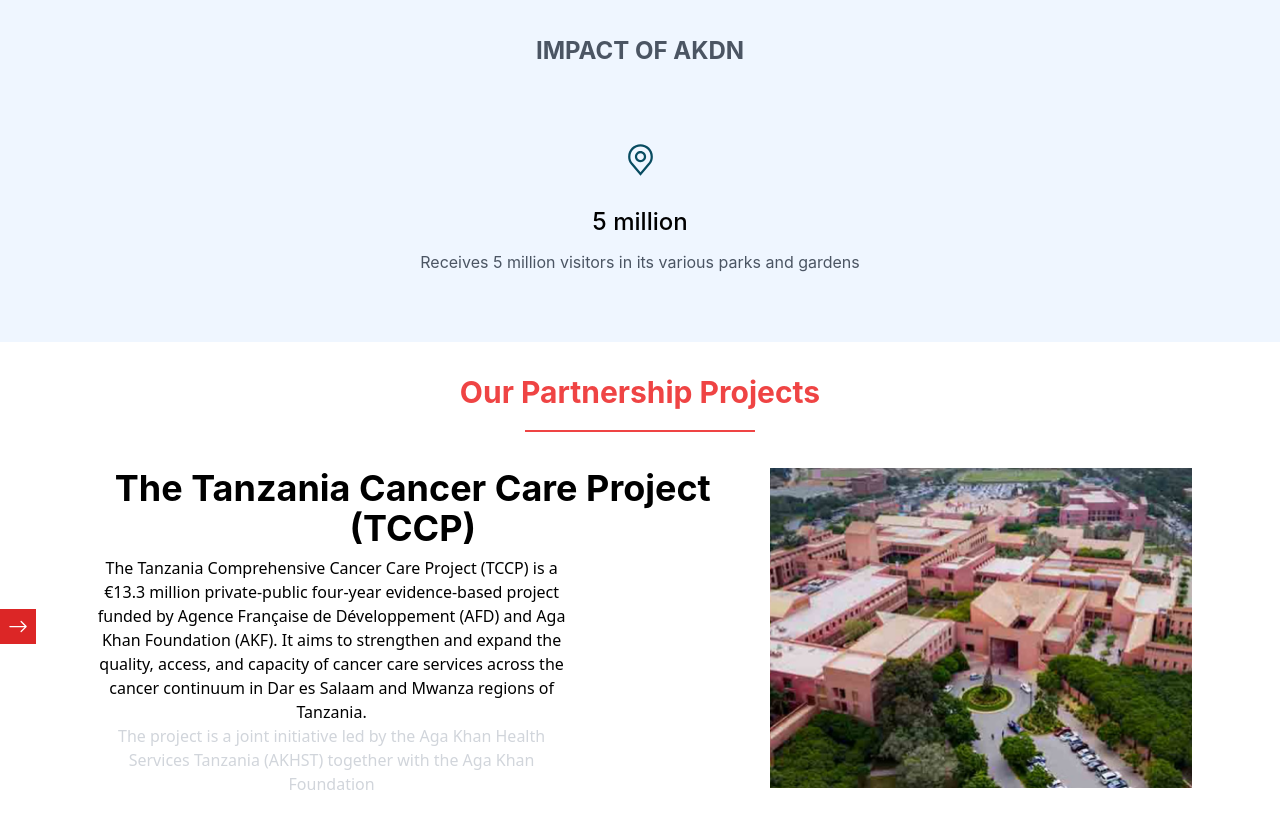
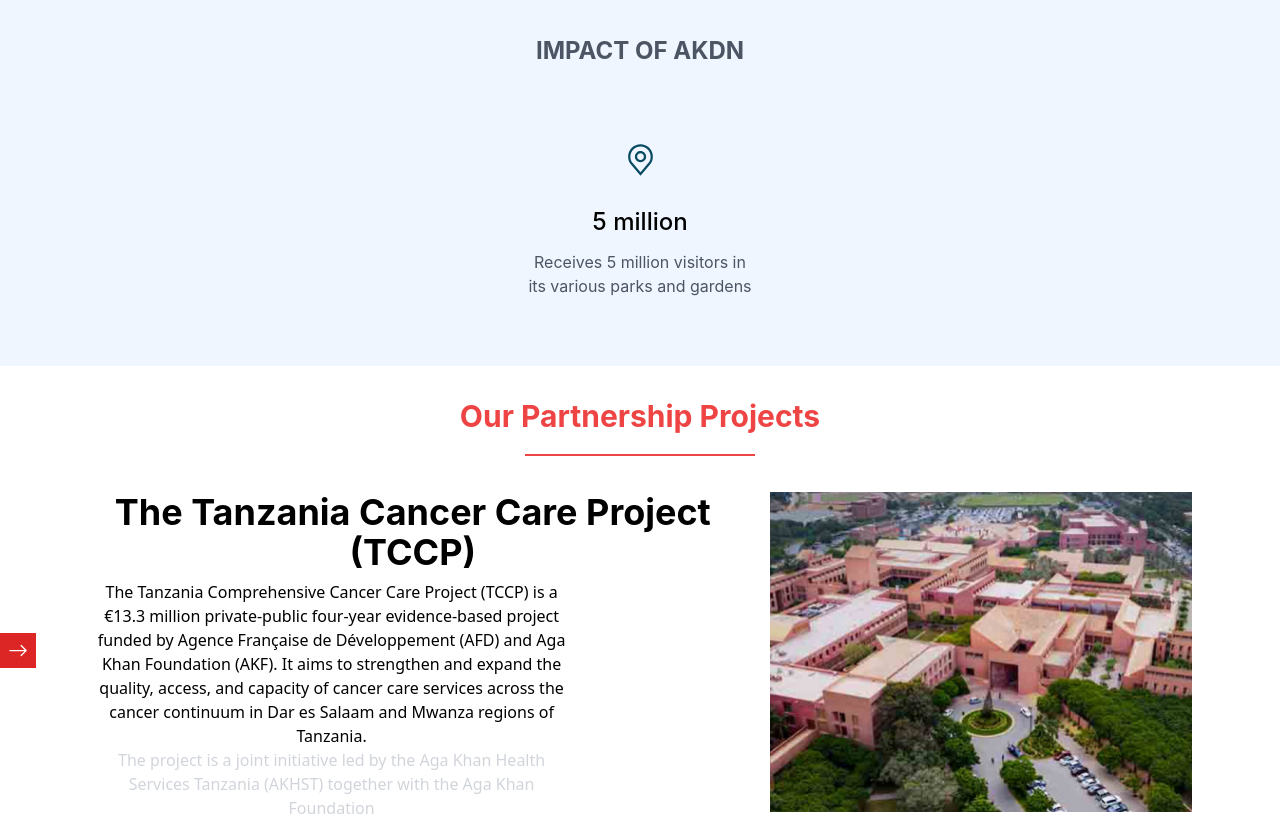
Before and after one commit to Arsalan31/my-project1, a React (Create React App) app: page /Akdn in a window 1280 px wide. Shown: the part 2580-3396 px from the top of the page. Built offline with nearby package versions, Linux system fonts and the light colour scheme; what tailwindcss-rtl would draw is missing.

Commit message:
Update Impact.js

```diff
--- a/src/Components/Impact.js
+++ b/src/Components/Impact.js
@@ -186,7 +186,7 @@ function Impact(props) {
                         {
                             slidesData3.map((Impact) => {
                                 return (
-                                    <div class="p-4 lg:px-14 w-full flex flex-col text-center items-center">
+                                    <div class="max-w-xs p-4 lg:px-12 w-full flex flex-col text-center items-center">
                                         <div>{Impact.img}</div>
                                         <div className="text-center font-medium text-2xl text-black mt-7">{Impact.title}</div>
                                         <div className="mt-3 text-base font-normal text-gray-600 text-center">{Impact.subTitle}</div>
```
